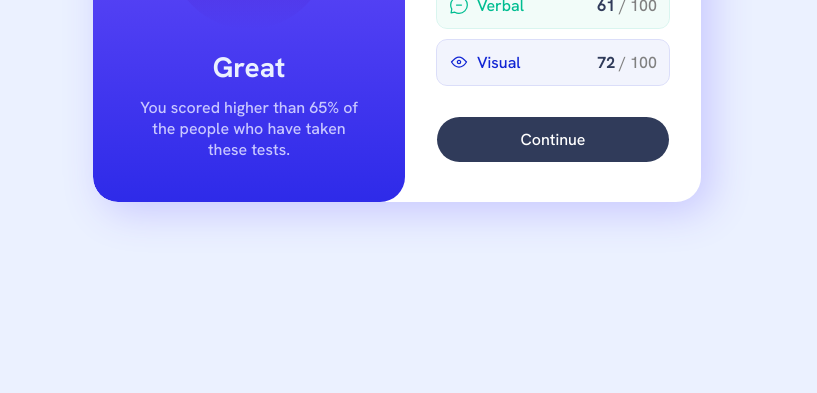
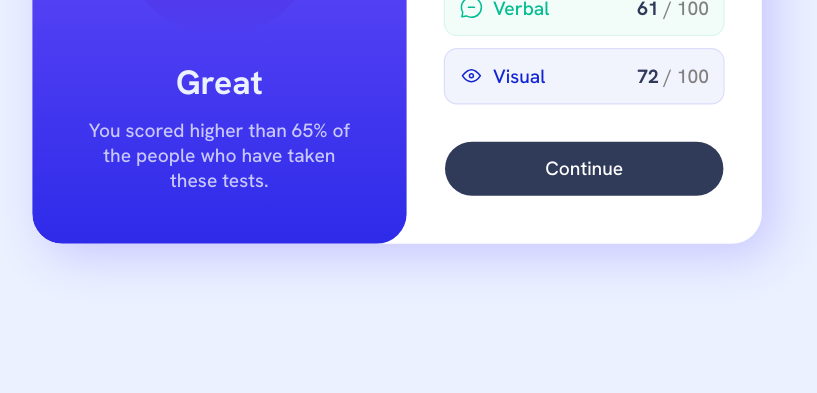
Before and after one commit to mrnestorramirez/results-summary-component, a plain HTML site: page index.html in a window 1280 px wide. Shown: the part 407-800 px from the top of the page, without its empty margins (243-1060 px from the left). Drawn offline with Linux system fonts and the light colour scheme.

Commit message:
some changes

```diff
--- a/index.html
+++ b/index.html
@@ -11,7 +11,7 @@
 </head>
 <body>
 
-	<div role="main" class="result-summary">
+	<main role="main" class="result-summary">
 
 		<div class="result">
 			<h1 class="result-title">Your Result</h1>
@@ -67,7 +67,7 @@
 
 			<button>Continue</button>
 		</div>
-	</div>
+	</main>
 
 </body>
 </html>
--- a/styles/_reset.scss
+++ b/styles/_reset.scss
@@ -10,6 +10,10 @@ img, picture, svg {
 	max-width: 100%;
 }
 
+.result-summary {
+	scale: 1.2;
+}
+
 svg {
 	stroke:red;
 }
--- a/styles/main.scss
+++ b/styles/main.scss
@@ -210,6 +210,7 @@ body {
 	.result-summary {
 		flex-direction: column;
 		border-radius: 0;
+		scale: 1;
 
 		.result {
 			border-radius: 0 0 $br $br;
```
Also changed, not shown: styles/main.css, 1 other file.
